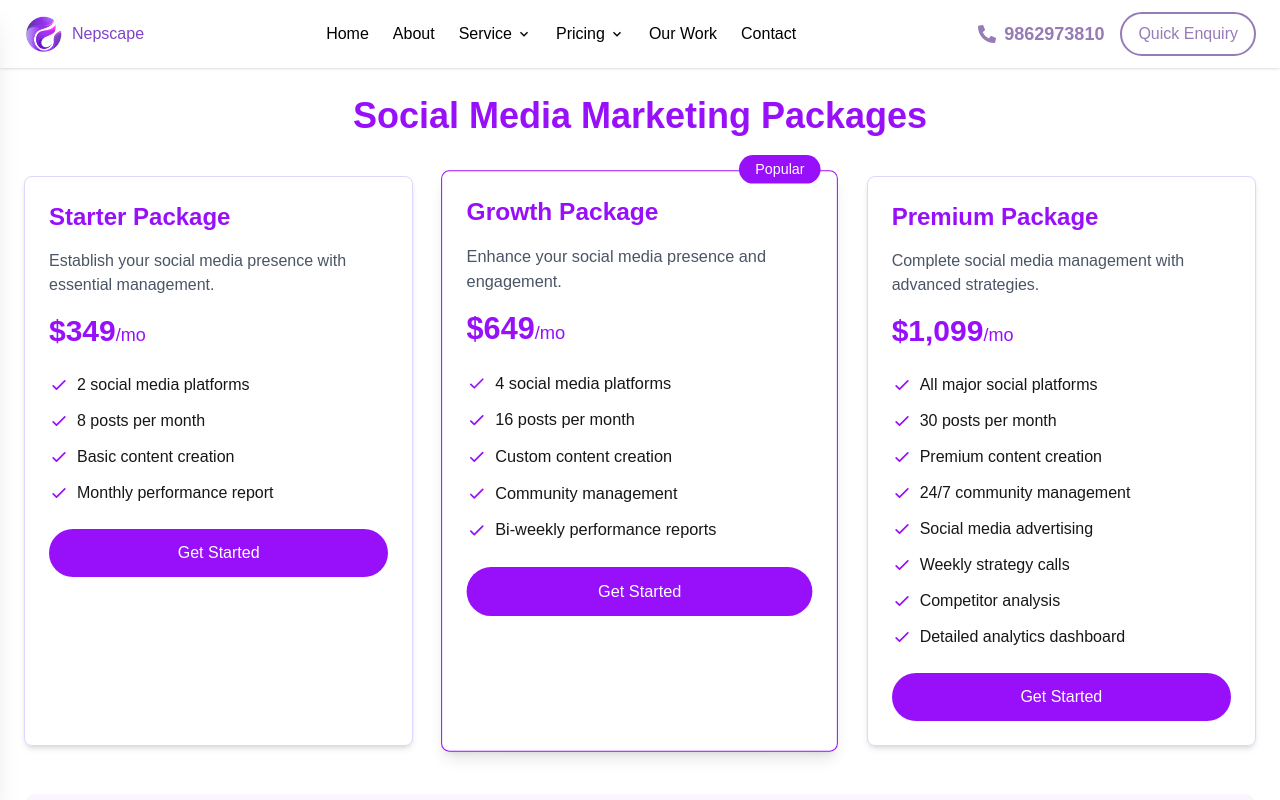
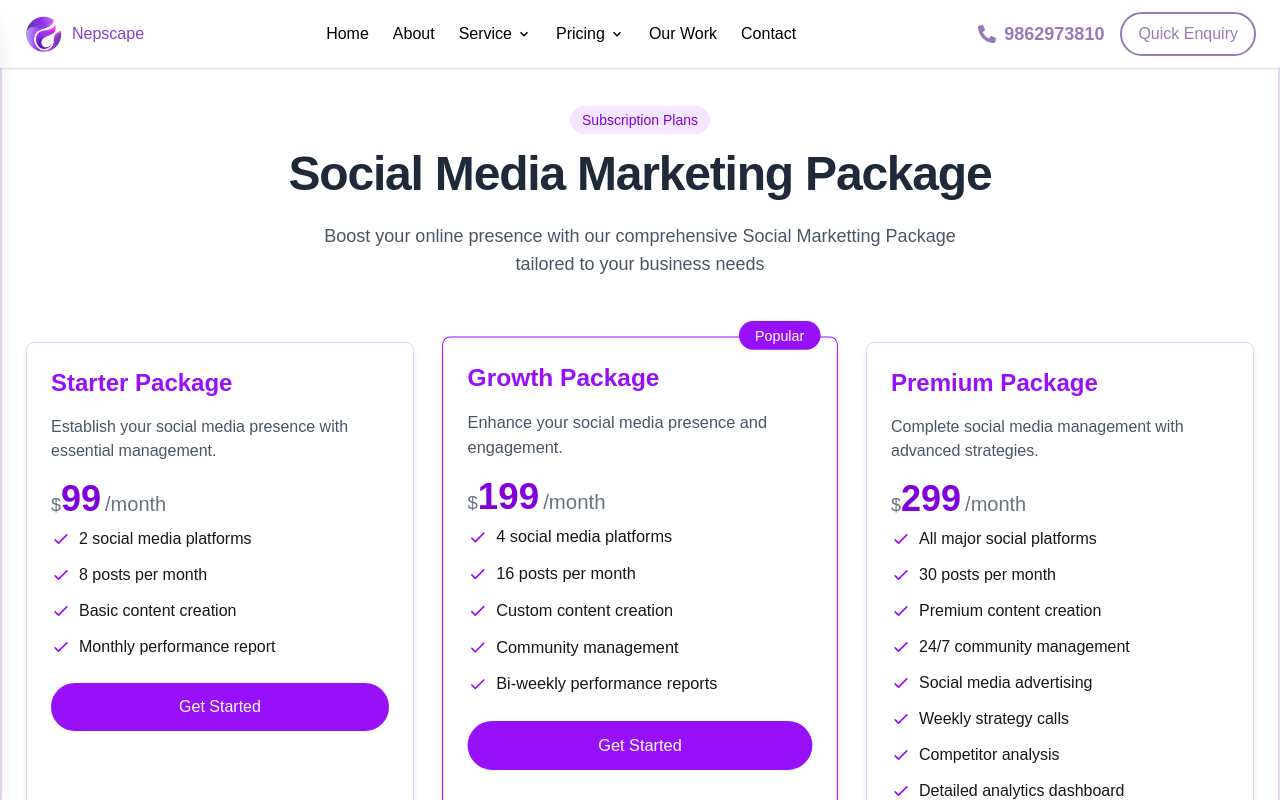
Before and after one commit to shashankneupane0427/Nepscape, a Next.js app: page /Pricing/social-media in a window 1280 px wide. Shown: the top 800 px of the page. Built offline with nearby package versions, Linux system fonts and the light colour scheme.

Commit message:
fix: update pricing details and enhance layout in Pricing and Social Media Package components for better clarity and presentation

```diff
--- a/app/Pricing/seo-package/page.tsx
+++ b/app/Pricing/seo-package/page.tsx
@@ -33,8 +33,8 @@ function Pricing() {
               <div className="mb-6">
                 <h2 className="text-2xl font-bold text-purple-800">Standard</h2>
                 <div className="flex items-baseline mt-4 mb-2">
-                  <span className="text-lg text-gray-500">₹</span>
-                  <span className="text-4xl font-extrabold text-purple-700">34,000</span>
+                  <span className="text-lg text-gray-500">$</span>
+                  <span className="text-4xl font-extrabold text-purple-700">199</span>
                   <span className="ml-1 text-xl text-gray-500">/month</span>
                 </div>
                 <p className="text-sm text-gray-600">Preferred For Small Businesses</p>
@@ -138,6 +138,7 @@ function Pricing() {
           {/* Premium Package */}
           <div className="relative p-6 overflow-hidden transition-all bg-white border-2 border-purple-400 shadow-xl rounded-xl hover:shadow-2xl hover:border-purple-500 hover:transform hover:-translate-y-1">
             {/* Best Value Badge */}
+
             <div className="absolute top-0 right-0">
               <div className="w-32 h-32 overflow-hidden transform translate-x-16 -translate-y-16">
                 <div className="absolute transform rotate-45 bg-purple-600 text-white text-xs font-bold py-1 right-[-35px] top-[32px] w-[170px] text-center">
@@ -152,8 +153,8 @@ function Pricing() {
                   Premium
                 </h2>
                 <div className="flex items-baseline mt-4 mb-3">
-                  <span className="text-lg text-gray-500">₹</span>
-                  <span className="text-4xl font-extrabold text-purple-700">59,000</span>
+                  <span className="text-lg text-gray-500">$</span>
+                  <span className="text-4xl font-extrabold text-purple-700">399</span>
                   <span className="ml-1 text-xl text-gray-500">/month</span>
                 </div>
                 <p className="text-sm text-gray-600">
@@ -265,8 +266,8 @@ function Pricing() {
                   Enterprise
                 </h2>
                 <div className="flex items-baseline mt-4 mb-2">
-                  <span className="text-lg text-gray-500">₹</span>
-                  <span className="text-4xl font-extrabold text-purple-700">119,000</span>
+                  <span className="text-lg text-gray-500">$</span>
+                  <span className="text-4xl font-extrabold text-purple-700">799</span>
                   <span className="ml-1 text-xl text-gray-500">/month</span>
                 </div>
                 <p className="text-sm text-gray-600">
--- a/app/Pricing/social-media/page.tsx
+++ b/app/Pricing/social-media/page.tsx
@@ -64,17 +64,30 @@ const SocialMediaPackagePage = () => {
 
   return (
     <>
-      <div className="px-6 pt-24 pb-12 mx-auto max-w-7xl">
-        <h1 className="mb-8 text-4xl font-bold text-center text-purple-600">
-          Social Media Marketing Packages
-        </h1>
+      <div className="px-6 pt-24 pb-12 mx-auto max-w-7xl  bg-white border-2 border-purple-200">
+      <div className="mb-16 text-center">
+          <span className="inline-block px-3 py-1 mt-2 mb-4 text-sm font-medium text-purple-700 bg-purple-100 rounded-full">
+            Subscription Plans
+          </span>
+
+          <h1 className="mb-6 text-4xl font-extrabold tracking-tight text-gray-800 md:text-5xl">
+            Social Media Marketing Package
+          </h1>
+          <p className="max-w-2xl mx-auto text-lg text-gray-600">
+            Boost your online presence with our comprehensive Social Marketting Package tailored to your business needs
+          </p>
+        </div>
 
         <div className="grid gap-8 mt-10 md:grid-cols-3">
           {/* Starter Package */}
           <div className="p-6 transition-all duration-300 border rounded-lg shadow-md hover:shadow-xl" style={{ borderColor: colors.light }}>
             <h2 className="mb-4 text-2xl font-semibold text-purple-600">Starter Package</h2>
             <p className="mb-4 text-gray-600">Establish your social media presence with essential management.</p>
-            <div className="mb-6 text-3xl font-bold text-purple-600">$349<span className="text-lg font-normal">/mo</span></div>
+            <div className="flex items-baseline mt-4 mb-2">
+                  <span className="text-lg text-gray-500">$</span>
+                  <span className="text-4xl font-extrabold text-purple-700">99</span>
+                  <span className="ml-1 text-xl text-gray-500">/month</span>
+                </div>
 
             <ul className="mb-6 space-y-3">
               {["2 social media platforms", "8 posts per month", "Basic content creation", "Monthly performance report"].map((item, index) => (
@@ -102,7 +115,11 @@ const SocialMediaPackagePage = () => {
             </div>
             <h2 className="mb-4 text-2xl font-semibold text-purple-600">Growth Package</h2>
             <p className="mb-4 text-gray-600">Enhance your social media presence and engagement.</p>
-            <div className="mb-6 text-3xl font-bold text-purple-600">$649<span className="text-lg font-normal">/mo</span></div>
+            <div className="flex items-baseline mt-4 mb-2">
+                  <span className="text-lg text-gray-500">$</span>
+                  <span className="text-4xl font-extrabold text-purple-700">199</span>
+                  <span className="ml-1 text-xl text-gray-500">/month</span>
+                </div>
 
             <ul className="mb-6 space-y-3">
               {[
@@ -129,10 +146,14 @@ const SocialMediaPackagePage = () => {
           </div>
 
           {/* Premium Package */}
-          <div className="p-6 transition-all duration-300 border rounded-lg shadow-md hover:shadow-xl" style={{ borderColor: colors.light }}>
+          <div className="p-6 transition-all duration-300 border rounded-lg shadow-md hover:shadow-xl  bg-white  border-purple-200" style={{ borderColor: colors.light }}>
             <h2 className="mb-4 text-2xl font-semibold text-purple-600">Premium Package</h2>
             <p className="mb-4 text-gray-600">Complete social media management with advanced strategies.</p>
-            <div className="mb-6 text-3xl font-bold text-purple-600">$1,099<span className="text-lg font-normal">/mo</span></div>
+            <div className="flex items-baseline mt-4 mb-2">
+                  <span className="text-lg text-gray-500">$</span>
+                  <span className="text-4xl font-extrabold text-purple-700">299</span>
+                  <span className="ml-1 text-xl text-gray-500">/month</span>
+                </div>
 
             <ul className="mb-6 space-y-3">
               {[
```
